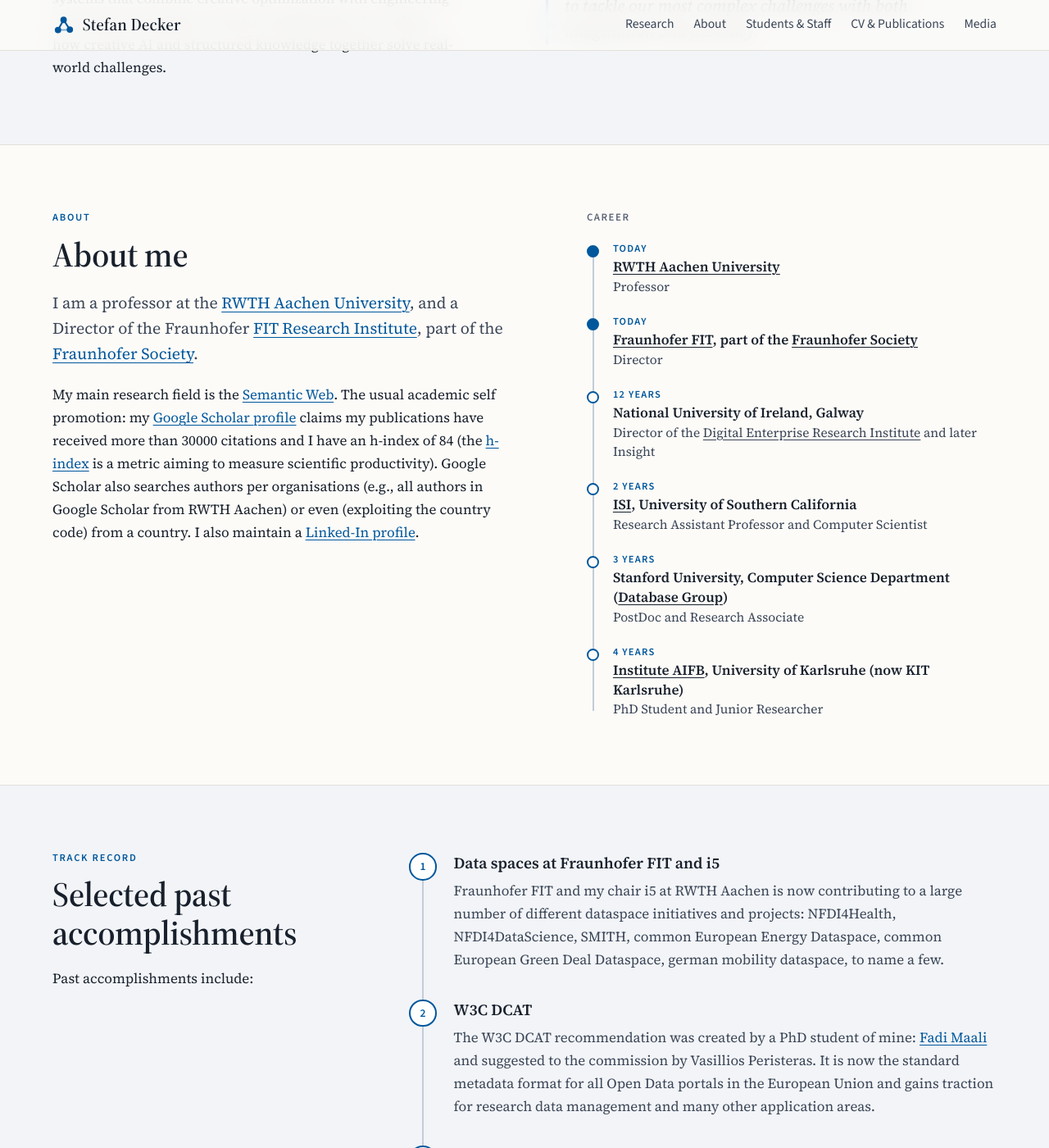
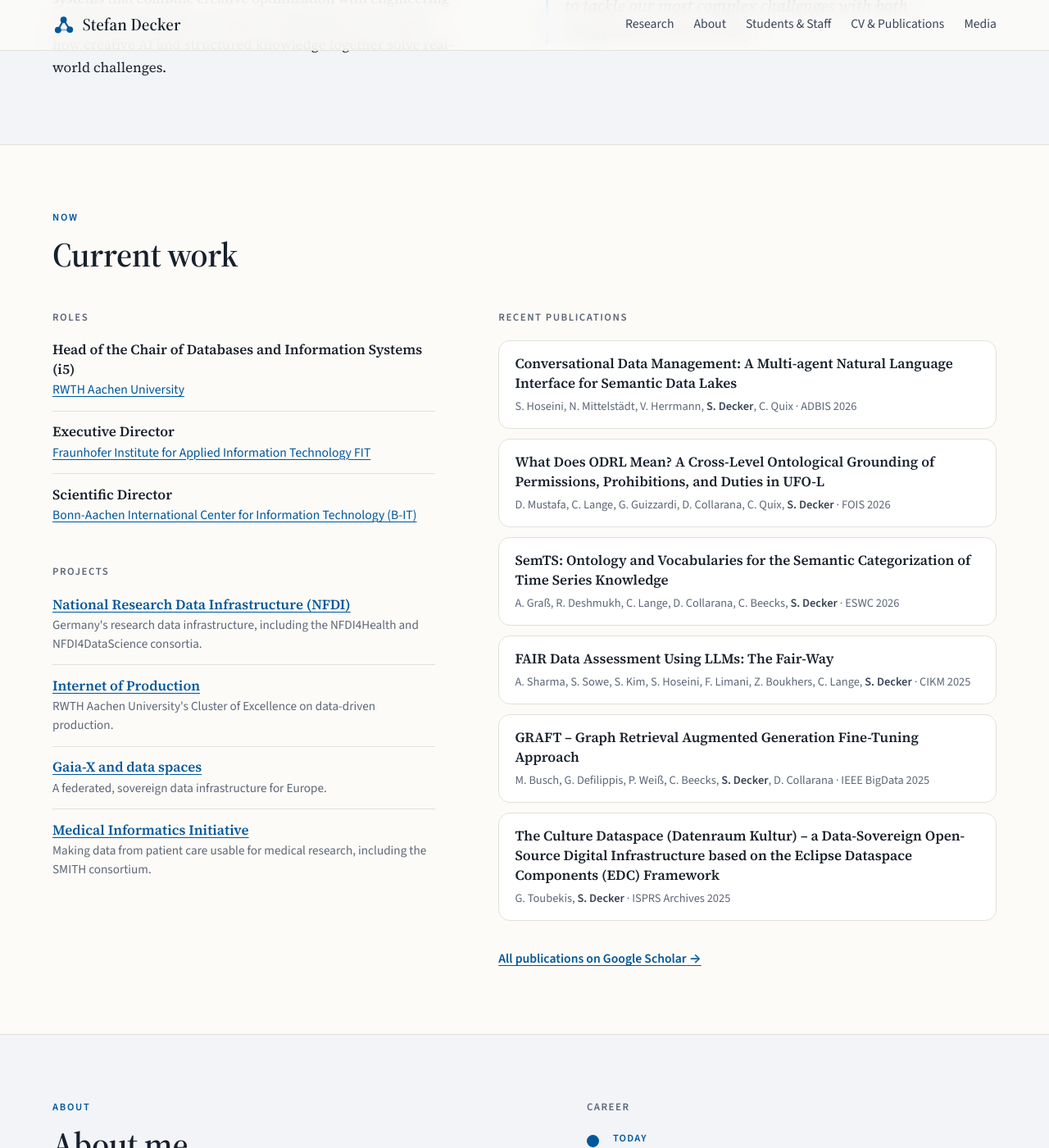
Before and after one commit to stefanjdecker/stefanjdecker.github.io, a Jekyll site: the page built from index.html, in a window 1280 px wide and 1400 px high, scrolled down 1770 px. Shown: the whole window at 82% size. Built offline with Jekyll 4.4.1, drawn with Linux system fonts in a browser that asks for light colours; some of the changed text lies outside the part shown.

Commit message:
Add current work, identifiers and fix dead links
- Home page: new "Current work" section (roles, projects, recent
  publications) driven by _data/current.yml.
- Footer and schema.org data: ORCID, DBLP, Wikipedia, Wikidata and
  Semantic Scholar identifiers.
- Replace 19 dead or silently redirected links with DOIs, Wikipedia
  articles and Wayback Machine copies (including the ISA interview).

Co-Authored-By: Claude Opus 5.5 <noreply@anthropic.com>

```diff
--- /dev/null
+++ b/_data/current.yml
@@ -0,0 +1,60 @@
+# "Current work" on the home page. Edit this file to update it.
+# Roles as listed on the official RWTH i5 and Fraunhofer FIT pages; projects as named
+# on the i5 chair page; publications from Google Scholar (October 2026).
+
+roles:
+  - title: Head of the Chair of Databases and Information Systems (i5)
+    org: RWTH Aachen University
+    url: https://dbis.rwth-aachen.de/dbis/
+  - title: Executive Director
+    org: Fraunhofer Institute for Applied Information Technology FIT
+    url: https://www.fit.fraunhofer.de/en/about-us/director.html
+  - title: Scientific Director
+    org: Bonn-Aachen International Center for Information Technology (B-IT)
+    url: https://www.b-it-center.de/
+
+projects:
+  - title: National Research Data Infrastructure (NFDI)
+    text: Germany's research data infrastructure, including the NFDI4Health and NFDI4DataScience consortia.
+    url: https://www.nfdi.de/
+  - title: Internet of Production
+    text: RWTH Aachen University's Cluster of Excellence on data-driven production.
+    url: https://www.iop.rwth-aachen.de/
+  - title: Gaia-X and data spaces
+    text: A federated, sovereign data infrastructure for Europe.
+    url: https://gaia-x.eu/
+  - title: Medical Informatics Initiative
+    text: Making data from patient care usable for medical research, including the SMITH consortium.
+    url: https://www.medizininformatik-initiative.de/en
+
+publications:
+  - year: 2026
+    title: "Conversational Data Management: A Multi-agent Natural Language Interface for Semantic Data Lakes"
+    authors: S. Hoseini, N. Mittelstädt, V. Herrmann, S. Decker, C. Quix
+    venue: ADBIS 2026
+    doi: 10.1007/978-3-032-39820-8_12
+  - year: 2026
+    title: "What Does ODRL Mean? A Cross-Level Ontological Grounding of Permissions, Prohibitions, and Duties in UFO-L"
+    authors: D. Mustafa, C. Lange, G. Guizzardi, D. Collarana, C. Quix, S. Decker
+    venue: FOIS 2026
+    doi: 10.3233/FAIA260776
+  - year: 2026
+    title: "SemTS: Ontology and Vocabularies for the Semantic Categorization of Time Series Knowledge"
+    authors: A. Graß, R. Deshmukh, C. Lange, D. Collarana, C. Beecks, S. Decker
+    venue: ESWC 2026
+    doi: 10.1007/978-3-032-25159-6_10
+  - year: 2025
+    title: "FAIR Data Assessment Using LLMs: The Fair-Way"
+    authors: A. Sharma, S. Sowe, S. Kim, S. Hoseini, F. Limani, Z. Boukhers, C. Lange, S. Decker
+    venue: CIKM 2025
+    doi: 10.1145/3746252.3760811
+  - year: 2025
+    title: "GRAFT – Graph Retrieval Augmented Generation Fine-Tuning Approach"
+    authors: M. Busch, G. Defilippis, P. Weiß, C. Beecks, S. Decker, D. Collarana
+    venue: IEEE BigData 2025
+    doi: 10.1109/BigData66926.2025.11401495
+  - year: 2025
+    title: "The Culture Dataspace (Datenraum Kultur) – a Data-Sovereign Open-Source Digital Infrastructure based on the Eclipse Dataspace Components (EDC) Framework"
+    authors: G. Toubekis, S. Decker
+    venue: ISPRS Archives 2025
+    doi: 10.5194/isprs-archives-XLVIII-M-9-2025-1515-2025
--- a/_includes/footer.html
+++ b/_includes/footer.html
@@ -11,7 +11,11 @@
     <div>
       <p class="footer-label">Elsewhere</p>
       <ul class="footer-links">
-        <li><a href="http://scholar.google.com/citations?user=uhVkSswAAAAJ&amp;hl=en">Google Scholar</a></li>
+        <li><a href="https://scholar.google.com/citations?user=uhVkSswAAAAJ&amp;hl=en">Google Scholar</a></li>
+        <li><a href="https://orcid.org/0000-0001-6324-7164">ORCID</a></li>
+        <li><a href="https://dblp.org/pid/d/StefanDecker.html">DBLP</a></li>
+        <li><a href="https://en.wikipedia.org/wiki/Stefan_Decker">Wikipedia</a></li>
+        <li><a href="https://www.wikidata.org/wiki/Q54303353">Wikidata</a></li>
         <li><a href="http://www.linkedin.com/in/stefandecker">LinkedIn</a></li>
         <li><a href="https://twitter.com/stefanjdecker">Twitter</a></li>
       </ul>
--- a/assets/css/style.css
+++ b/assets/css/style.css
@@ -16,6 +16,7 @@
   --accent-soft: #e6eef7;
   --on-accent: #ffffff;
   --shadow: 0 1px 2px rgb(16 24 40 / 0.05), 0 12px 32px -18px rgb(16 24 40 / 0.22);
+  --footer: #e8ebf0;
 
   --serif: "Source Serif 4", Georgia, "Times New Roman", serif;
   --display: "Source Serif 4 Display", "Source Serif 4", Georgia, serif;
@@ -42,6 +43,7 @@
     --accent-soft: #172a3f;
     --on-accent: #0f141b;
     --shadow: 0 1px 2px rgb(0 0 0 / 0.3), 0 12px 32px -18px rgb(0 0 0 / 0.6);
+    --footer: #0a0e14;
   }
 }
 
@@ -315,6 +317,36 @@ p { text-wrap: pretty; }
 .rdf-toggle[aria-pressed="true"] { border-color: var(--accent); background: var(--accent-soft); }
 .rdf-canvas { position: absolute; inset: 0; width: 100%; height: 100%; pointer-events: none; }
 
+/* Current work */
+.now-grid {
+  display: grid;
+  grid-template-columns: minmax(0, 1fr) minmax(0, 1.3fr);
+  gap: clamp(2rem, 6vw, 5rem);
+  align-items: start;
+}
+.roles, .projects, .pubs { margin: 0 0 2.25rem; padding: 0; list-style: none; }
+.roles li, .projects li { display: grid; gap: 0.1rem; padding: 0.85rem 0; border-top: 1px solid var(--line); }
+.roles li:first-child, .projects li:first-child { padding-top: 0; border-top: 0; }
+.role-title { font-weight: 600; line-height: 1.4; }
+.roles a { font: 400 0.98rem/1.45 var(--sans); }
+.projects a { font-weight: 600; line-height: 1.4; }
+.projects span { font: 400 0.95rem/1.5 var(--sans); color: var(--muted); }
+.pubs li {
+  display: grid;
+  gap: 0.3rem;
+  margin-bottom: 0.75rem;
+  padding: 1rem 1.2rem;
+  border: 1px solid var(--line);
+  border-radius: var(--radius);
+  background: var(--surface);
+}
+.pub-title { color: var(--ink); font-weight: 600; line-height: 1.4; text-decoration: none; }
+.pub-title:hover { color: var(--accent); text-decoration: underline; }
+.pub-meta { font: 400 0.9rem/1.5 var(--sans); color: var(--muted); }
+.pub-meta strong { font-weight: 600; color: var(--ink-2); }
+.more { margin: 0; font: 600 0.98rem/1.4 var(--sans); }
+.more a::after { content: "\00a0→"; }
+
 /* About */
 .about-grid {
   display: grid;
@@ -342,7 +374,7 @@ p { text-wrap: pretty; }
   height: 0.95rem;
   border: 2px solid var(--accent);
   border-radius: 50%;
-  background: var(--paper);
+  background: var(--surface);
 }
 .career li:nth-child(-n + 2)::before { background: var(--accent); }
 .career-when { font: 600 0.78rem/1.6 var(--sans); letter-spacing: 0.1em; text-transform: uppercase; color: var(--accent); }
@@ -595,7 +627,7 @@ p { text-wrap: pretty; }
 .site-footer {
   padding-block: 3rem 2rem;
   border-top: 1px solid var(--line);
-  background: var(--band);
+  background: var(--footer);
   font: 400 0.95rem/1.55 var(--sans);
   color: var(--ink-2);
 }
@@ -625,7 +657,7 @@ p { text-wrap: pretty; }
 @media (max-width: 60rem) {
   .hero-grid { grid-template-columns: 1fr; }
   .hero-figure { max-width: 36rem; width: 100%; margin-inline: auto; }
-  .about-grid, .aside-grid, .media-row, .mission-outro { grid-template-columns: 1fr; }
+  .about-grid, .aside-grid, .media-row, .mission-outro, .now-grid { grid-template-columns: 1fr; }
   .aside-head { position: static; }
   .media-row.reverse .media-text { order: -1; }
   .anecdotes { grid-template-columns: 1fr; }
--- a/index.html
+++ b/index.html
@@ -70,13 +70,56 @@ title: Professor Stefan Decker
   </div>
 </section>
 
-<section class="section" id="about">
+<section class="section" id="now">
+  <div class="wrap">
+    <div class="section-head">
+      <p class="eyebrow">Now</p>
+      <h2>Current work</h2>
+    </div>
+    <div class="now-grid">
+      <div>
+        <h3 class="label">Roles</h3>
+        <ul class="roles">
+          {% for role in site.data.current.roles %}
+          <li>
+            <span class="role-title">{{ role.title }}</span>
+            <a href="{{ role.url }}">{{ role.org }}</a>
+          </li>
+          {% endfor %}
+        </ul>
+        <h3 class="label">Projects</h3>
+        <ul class="projects">
+          {% for project in site.data.current.projects %}
+          <li>
+            <a href="{{ project.url }}">{{ project.title }}</a>
+            <span>{{ project.text }}</span>
+          </li>
+          {% endfor %}
+        </ul>
+      </div>
+      <div>
+        <h3 class="label">Recent publications</h3>
+        <ol class="pubs">
+          {% for pub in site.data.current.publications %}
+          <li>
+            <a class="pub-title" href="https://doi.org/{{ pub.doi }}">{{ pub.title }}</a>
+            <span class="pub-meta">{{ pub.authors | replace: "S. Decker", "<strong>S. Decker</strong>" }} · {{ pub.venue }}</span>
+          </li>
+          {% endfor %}
+        </ol>
+        <p class="more"><a href="https://scholar.google.com/citations?user=uhVkSswAAAAJ&amp;hl=en&amp;view_op=list_works&amp;sortby=pubdate">All publications on Google Scholar</a></p>
+      </div>
+    </div>
+  </div>
+</section>
+
+<section class="section band" id="about">
   <div class="wrap about-grid">
     <div>
       <p class="eyebrow">About</p>
       <h2 class="section-title">About me</h2>
       <p class="lead">I am a professor at the <a href="http://www.rwth-aachen.de/cms/~a/root/lidx/1/">RWTH Aachen University</a>, and a Director of the Fraunhofer <a href="https://www.fit.fraunhofer.de/en.html">FIT Research Institute</a>, part of the <a href="https://www.fraunhofer.de/en.html">Fraunhofer Society</a>.</p>
-      <p>My main research field is the <a href="http://www.semanticweb.org">Semantic Web</a>. The usual academic self promotion: my <a href="http://scholar.google.com/citations?user=uhVkSswAAAAJ&amp;hl=en">Google Scholar profile</a> claims my publications have received more than 30000 citations and I have an h-index of 84 (the <a href="http://en.wikipedia.org/wiki/H-index">h-index</a> is a metric aiming to measure scientific productivity). Google Scholar also searches authors per organisations (e.g., all authors in Google Scholar from RWTH Aachen) or even (exploiting the country code) from a country. I also maintain a <a href="http://www.linkedin.com/in/stefandecker">Linked-In profile</a>.</p>
+      <p>My main research field is the <a href="https://www.w3.org/2001/sw/">Semantic Web</a>. The usual academic self promotion: my <a href="http://scholar.google.com/citations?user=uhVkSswAAAAJ&amp;hl=en">Google Scholar profile</a> claims my publications have received more than 30000 citations and I have an h-index of 84 (the <a href="http://en.wikipedia.org/wiki/H-index">h-index</a> is a metric aiming to measure scientific productivity). Google Scholar also searches authors per organisations (e.g., all authors in Google Scholar from RWTH Aachen) or even (exploiting the country code) from a country. I also maintain a <a href="http://www.linkedin.com/in/stefandecker">Linked-In profile</a>.</p>
     </div>
     <div>
       <h3 class="label">Career</h3>
@@ -94,7 +137,7 @@ title: Professor Stefan Decker
         <li>
           <span class="career-when">12 years</span>
           <span class="career-where">National University of Ireland, Galway</span>
-          <span class="career-what">Director of the <a href="http://www.deri.ie/">Digital Enterprise Research Institute</a> and later Insight</span>
+          <span class="career-what">Director of the <a href="https://en.wikipedia.org/wiki/Digital_Enterprise_Research_Institute">Digital Enterprise Research Institute</a> and later Insight</span>
         </li>
         <li>
           <span class="career-when">2 years</span>
@@ -103,7 +146,7 @@ title: Professor Stefan Decker
         </li>
         <li>
           <span class="career-when">3 years</span>
-          <span class="career-where">Stanford University, Computer Science Department (<a href="http://infolab.stanford.edu/">Database Group</a>)</span>
+          <span class="career-where">Stanford University, Computer Science Department (<a href="https://web.archive.org/web/20260928095154/http://infolab.stanford.edu/">Database Group</a>)</span>
           <span class="career-what">PostDoc and Research Associate</span>
         </li>
         <li>
@@ -116,7 +159,7 @@ title: Professor Stefan Decker
   </div>
 </section>
 
-<section class="section band" id="accomplishments">
+<section class="section" id="accomplishments">
   <div class="wrap aside-grid">
     <div class="section-head aside-head">
       <p class="eyebrow">Track record</p>
@@ -134,23 +177,23 @@ title: Professor Stefan Decker
       </li>
       <li>
         <h3>Ireland's Open Data Strategy</h3>
-        <p>My team and myself (mostly my team) drafted the <a href="http://www.per.gov.ie/en/minister-howlin-launches-open-data-initiative/">governmental Irish Open Data Strategy</a> and provided the alpha version of the <a href="http://data.gov.ie/">Ireland's Open Data Portal</a>.</p>
+        <p>My team and myself (mostly my team) drafted the <a href="https://web.archive.org/web/20190402194625/https://www.per.gov.ie/en/minister-howlin-launches-open-data-initiative/">governmental Irish Open Data Strategy</a> and provided the alpha version of the <a href="https://data.gov.ie/">Ireland's Open Data Portal</a>.</p>
       </li>
       <li>
         <h3>Growing DERI</h3>
-        <p>After I took over the directorship of DERI in 2006 DERI doubled in size and far more-than-doubled its scientific output and reputation. According to Microsoft Academic Search until DERI transitioned into the Insight Centre for Data Analytics, DERI was <a href="http://academic.research.microsoft.com/RankList?entitytype=7&amp;topdomainid=2&amp;subdomainid=15&amp;last=5">recognised as one of the top organisations in World-Wide-Web research</a>. For these successes DERI was selected by SFI for inclusion into the Insight Centre for Data Analytics, enabling research funding for another 6 years.</p>
+        <p>After I took over the directorship of DERI in 2006 DERI doubled in size and far more-than-doubled its scientific output and reputation. According to Microsoft Academic Search until DERI transitioned into the Insight Centre for Data Analytics, DERI was <a href="https://web.archive.org/web/20160324031736/http://academic.research.microsoft.com:80/RankList?entitytype=7&amp;topdomainid=2&amp;subdomainid=15&amp;last=5">recognised as one of the top organisations in World-Wide-Web research</a>. For these successes DERI was selected by SFI for inclusion into the Insight Centre for Data Analytics, enabling research funding for another 6 years.</p>
       </li>
       <li>
         <h3>The Social Semantic Desktop and NEPOMUK</h3>
-        <p>I coined and established the term <a href="http://www.deri.ie/publications/techpapers/documents/DERI-TR-2004-05-02.pdf">Social Semantic Desktop</a> for Personal Knowledge Management with Semantic Web Methods and initiated a large scale EU project (Budget: 17.5 M Euro) dubbed NEPOMUK which included multinationals like IBM, HP and SAP, small companies like Cognium, research institutes like FZI, DFKI, L3S and DERI, application partners like Institute Louis Pasteur, and a dissemination partner like Edge-IT (Mandriva Linux). The goal of the project was to provide a crystallization point for the development of the Semantic Desktop infrastructure. The results are now part of KDE and distributed with Linux.</p>
+        <p>I coined and established the term <a href="https://web.archive.org/web/20170811140519/http://www.deri.ie/fileadmin/documents/DERI-TR-2004-05-02.pdf">Social Semantic Desktop</a> for Personal Knowledge Management with Semantic Web Methods and initiated a large scale EU project (Budget: 17.5 M Euro) dubbed NEPOMUK which included multinationals like IBM, HP and SAP, small companies like Cognium, research institutes like FZI, DFKI, L3S and DERI, application partners like Institute Louis Pasteur, and a dissemination partner like Edge-IT (Mandriva Linux). The goal of the project was to provide a crystallization point for the development of the Semantic Desktop infrastructure. The results are now part of KDE and distributed with Linux.</p>
       </li>
       <li>
         <h3>The Semantic Web Working Symposium</h3>
-        <p>I initiated and co-organized (with Isabel Cruz, Jerome Euzenat, and Deborah McGuinness) the <a href="http://www.semanticweb.org/SWWS/">Semantic Web Working Symposium</a> at Stanford University, the first large scale Semantic Web event (&gt; 250 participants), which spanned the International Semantic Web Conference, which is now organized by the <a href="http://www.iswsa.org/">Semantic Web Science Association</a>.</p>
+        <p>I initiated and co-organized (with Isabel Cruz, Jerome Euzenat, and Deborah McGuinness) the <a href="https://web.archive.org/web/20051124210836/http://www.semanticweb.org:80/SWWS/">Semantic Web Working Symposium</a> at Stanford University, the first large scale Semantic Web event (&gt; 250 participants), which spanned the International Semantic Web Conference, which is now organized by the <a href="http://www.iswsa.org/">Semantic Web Science Association</a>.</p>
       </li>
       <li>
         <h3>From SHIQ to OWL</h3>
-        <p>Together with Ian Horrocks I created an RDF representation for the Description Logic SHIQ. The result was merged with the at the time XML-based OIL. Then the RDF part of OIL was the main input for DAML+OIL (I was member of the <a href="http://www.daml.org/2001/03/daml+oil-index">DAML+OIL Joint Committee</a>), which in turn was the main input for <a href="http://www.w3.org/2004/OWL/">OWL</a> - the Web Ontology Language.</p>
+        <p>Together with Ian Horrocks I created an RDF representation for the Description Logic SHIQ. The result was merged with the at the time XML-based OIL. Then the RDF part of OIL was the main input for DAML+OIL (I was member of the <a href="https://web.archive.org/web/20170323045400/http://www.daml.org:80/2001/03/daml+oil-index">DAML+OIL Joint Committee</a>), which in turn was the main input for <a href="http://www.w3.org/2004/OWL/">OWL</a> - the Web Ontology Language.</p>
       </li>
       <li>
         <h3>RDF for Protégé</h3>
@@ -158,15 +201,15 @@ title: Professor Stefan Decker
       </li>
       <li>
         <h3>HyperCuP</h3>
-        <p>Together with Mario Schlosser, Michael Sintek and Wolfgang Nejdl we created <a href="http://infolab.stanford.edu/%7Eschloss/hypercup/">HyperCuP</a>, the first Ontology-based routing algorithm and hypercube topology for P2P networks (the main genius behind HyperCuP was Mario). HyperCuP has been used by a couple of projects as a P2P topology.</p>
+        <p>Together with Mario Schlosser, Michael Sintek and Wolfgang Nejdl we created <a href="https://web.archive.org/web/20120126025456/http://infolab.stanford.edu:80/~schloss/hypercup/">HyperCuP</a>, the first Ontology-based routing algorithm and hypercube topology for P2P networks (the main genius behind HyperCuP was Mario). HyperCuP has been used by a couple of projects as a P2P topology.</p>
       </li>
       <li>
         <h3>Edutella</h3>
-        <p>Together with Wolfgang Nejdl I cofounded the <a href="http://www2002.org/CDROM/refereed/597/">Edutella</a> project, the first metadata exchange infrastructure for RDF.</p>
+        <p>Together with Wolfgang Nejdl I cofounded the <a href="https://web.archive.org/web/20190126162805/http://www2002.org/CDROM/refereed/597/">Edutella</a> project, the first metadata exchange infrastructure for RDF.</p>
       </li>
       <li>
         <h3>The Semantic Web information foodchain</h3>
-        <p>The Semantic Web information foodchain presented in an <a href="http://link.springer.de/link/service/series/0558/bibs/1923/19230490.htm">ECDL 2000 paper</a> and depicted at <a href="http://www.semanticweb.org/about.html">SemanticWeb.org</a> is widely used as an architectural model and motivation for Semantic Web technology.</p>
+        <p>The Semantic Web information foodchain presented in an <a href="https://doi.org/10.1007/3-540-45268-0_69">ECDL 2000 paper</a> and depicted at <a href="https://web.archive.org/web/20051109115709/http://semanticweb.org:80/about.html">SemanticWeb.org</a> is widely used as an architectural model and motivation for Semantic Web technology.</p>
       </li>
       <li>
         <h3>A DARPA grant at Stanford</h3>
@@ -188,7 +231,7 @@ title: Professor Stefan Decker
   </div>
 </section>
 
-<section class="section" id="vision">
+<section class="section band" id="vision">
   <div class="wrap">
     <div class="section-head">
       <p class="eyebrow">Vision</p>
@@ -205,7 +248,7 @@ title: Professor Stefan Decker
     <ul class="resources">
       <li>
         <span class="resource-badge">1945</span>
-        <a href="http://www.theatlantic.com/magazine/archive/1945/07/as-we-may-think/303881/">As We May Think</a>
+        <a href="https://www.theatlantic.com/magazine/archive/1945/07/as-we-may-think/303881/">As We May Think</a>
         <span class="resource-meta">Vannevar Bush · Atlantic Monthly, July 1945</span>
       </li>
       <li>
@@ -215,7 +258,7 @@ title: Professor Stefan Decker
       </li>
       <li>
         <span class="resource-badge">1968</span>
-        <a href="http://web.stanford.edu/dept/SUL/library/extra4/sloan/MouseSite/1968Demo.html">“Mother of All Demos”</a>
+        <a href="https://web.archive.org/web/20210207162724/https://web.stanford.edu/dept/SUL/library/extra4/sloan/mousesite/1968Demo.html">“Mother of All Demos”</a>
         <span class="resource-meta">Douglas Engelbart · Moscone Center, San Francisco, 1968</span>
       </li>
       <li>
@@ -225,7 +268,7 @@ title: Professor Stefan Decker
       </li>
     </ul>
 
-    <p class="note">And here is confirmation that part of it transitions already into reality: 10 years after we introduced the concepts in the "<a href="http://www.deri.ie/fileadmin/documents/DERI-TR-2004-05-02.pdf">Social Semantic Desktop Paper</a>" and the subsequent Nepomuk project Microsoft implements a Semantic Desktop - see the brain? Now if only Office Graph would work also with non-Microsoft products - and maybe even across systems...? Maybe build the capabilities into the operating system?</p>
+    <p class="note">And here is confirmation that part of it transitions already into reality: 10 years after we introduced the concepts in the "<a href="https://web.archive.org/web/20170811140519/http://www.deri.ie/fileadmin/documents/DERI-TR-2004-05-02.pdf">Social Semantic Desktop Paper</a>" and the subsequent Nepomuk project Microsoft implements a Semantic Desktop - see the brain? Now if only Office Graph would work also with non-Microsoft products - and maybe even across systems...? Maybe build the capabilities into the operating system?</p>
 
     <div class="media-row reverse">
       <div class="media-text">
@@ -236,7 +279,7 @@ title: Professor Stefan Decker
   </div>
 </section>
 
-<section class="section band" id="anecdotes">
+<section class="section" id="anecdotes">
   <div class="wrap">
     <div class="section-head">
       <p class="eyebrow">Anecdotes</p>
@@ -251,7 +294,7 @@ title: Professor Stefan Decker
       <article class="card">
         <p class="card-kicker">Stanford</p>
         <h3>The original Google server</h3>
-        <p>The <a href="http://infolab.stanford.edu/pub/voy/museum/pictures/display/0-4-Google.htm">original Google Server</a> consisting of 10 4GB disks and a case built out of Lego was for a while in my office in Stanford University.</p>
+        <p>The <a href="https://web.archive.org/web/20261014101834/http://infolab.stanford.edu/pub/voy/museum/pictures/display/0-4-Google.htm">original Google Server</a> consisting of 10 4GB disks and a case built out of Lego was for a while in my office in Stanford University.</p>
       </article>
       <article class="card">
         <p class="card-kicker">Stanford</p>
@@ -274,7 +317,7 @@ title: Professor Stefan Decker
   </div>
 </section>
 
-<section class="section" id="students">
+<section class="section band" id="students">
   <div class="wrap">
     <div class="section-head">
       <p class="eyebrow">Guides</p>
--- a/media-gallery.html
+++ b/media-gallery.html
@@ -25,7 +25,7 @@ wide: true
 
 <h2 class="label">Interview and dissertation</h2>
 <ul class="link-list">
-  <li><a href="http://ec.europa.eu/isa/library/videos/isa-hys-decker.mp4">Interview Stefan Decker</a> — An interview I gave regarding for Interoperability Solutions for European Public Administrations (ISA).</li>
+  <li><a href="https://web.archive.org/web/20170118185634/http://ec.europa.eu/isa/library/videos/isa-hys-decker.mp4">Interview Stefan Decker</a> — An interview I gave regarding for Interoperability Solutions for European Public Administrations (ISA).</li>
   <li><a href="https://d-nb.info/1013896521/34">Stefan Decker Dissertation</a> — "Semantic Web Methods for Knowledge Management". Dissertation University of Karlsruhe.</li>
 </ul>
 
```
Also changed, not shown: for-students-and-staff/7-steps-towards-a-thesis.md (+1 -1 lines), for-students-and-staff/the-heilmeier-catechism.md (+1 -1 lines), README.md, 1 other file.
